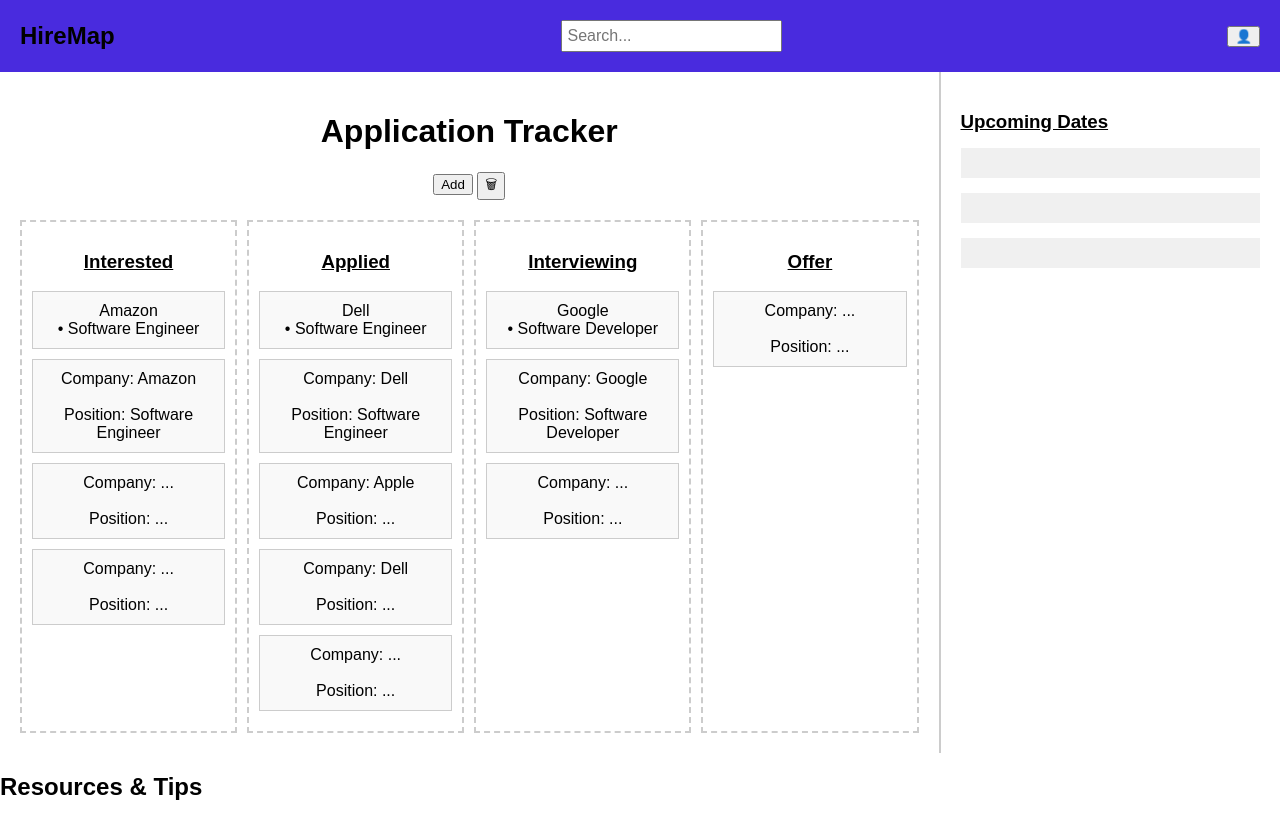
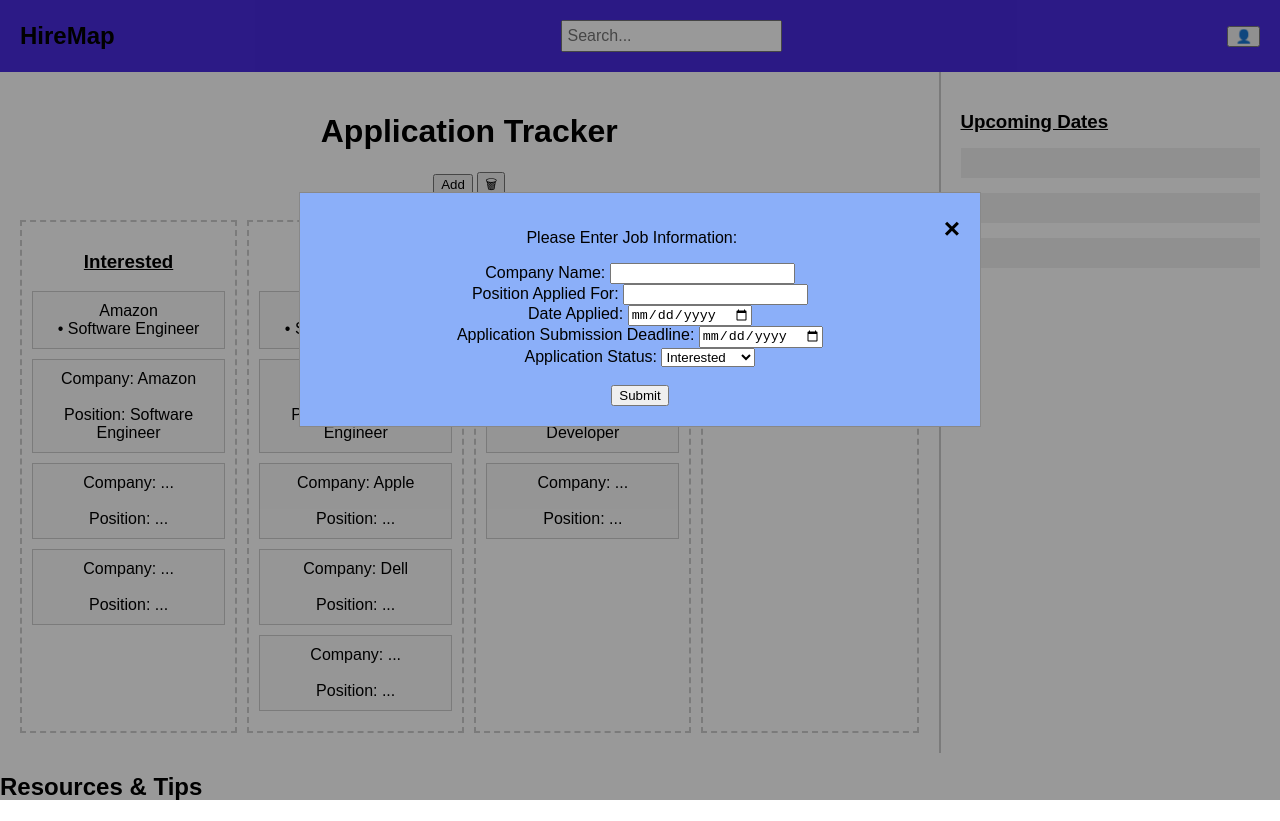
Before and after one commit to shubhami7/HireMap, a plain HTML site: page frontend/pages/homepage.html in a window 1280 px wide. Both pictures are taken after a click on the button "Add". Drawn offline with Linux system fonts and the light colour scheme.

Commit message:
add job box

```diff
--- a/frontend/components/script.js
+++ b/frontend/components/script.js
@@ -53,3 +53,31 @@
     column.classList.remove("drag-over"); // Remove the highlight
   }
 }
+
+// modal function
+
+// Get the modal
+var modal = document.getElementById("add-popup");
+
+// Get the button that opens the modal
+var btn = document.getElementById("add-button");
+
+// Get the <span> element that closes the modal
+var span = document.getElementsByClassName("close")[0];
+
+// When the user clicks on the button, open the modal
+btn.onclick = function() {
+  modal.style.display = "block";
+}
+
+// When the user clicks on <span> (x), close the modal
+span.onclick = function() {
+  modal.style.display = "none";
+}
+
+// When the user clicks anywhere outside of the modal, close it
+window.onclick = function(event) {
+  if (event.target == modal) {
+    modal.style.display = "none";
+  }
+}
--- a/frontend/pages/homepage.html
+++ b/frontend/pages/homepage.html
@@ -33,7 +33,39 @@
         <button id="add-button">Add</button>
 
         <!-- add in modal code from modal.txt -->
+        <div id="add-popup" class="new-job">
+          <div class="new-job-content">
+            <span class="close">&times</span>
+            <p>Please Enter Job Information:</p>
 
+            <label for="companyName">Company Name:</label>
+            <input type="text" id="companyName" name="companyName" required>
+
+            <!-- Position Applied For -->
+            <label for="position"><br>Position Applied For:</label>
+            <input type="text" id="position" name="position" required>
+
+            <!-- Date Applied -->
+            <label for="dateApplied"><br>Date Applied:</label>
+            <input type="date" id="dateApplied" name="dateApplied" required>
+
+            <!-- Application Submission Deadline -->
+            <label for="deadline"><br>Application Submission Deadline:</label>
+            <input type="date" id="deadline" name="deadline" required>
+
+            <!--Status -->
+            <label for="status"><br>Application Status:</label>
+            <select id="status">
+              <option value="interested">Interested</option>
+              <option value="applying">Applying</option>
+              <option value="interviewing">Interviewing</option>
+              <option value="offer">Offer</option>
+              </select><br><br>
+            <!-- Submit Button -->
+            <button id="submit">Submit</button>
+
+          </div>
+        </div>
 
         <button>🗑</button>
       </div>
--- a/frontend/styles/main.css
+++ b/frontend/styles/main.css
@@ -116,3 +116,42 @@
   height: 30px;
   background-color: #f0f0f0;
 }
+
+/* add in a new job */
+.new-job {
+  display: none; /* Hidden by default */
+  position: fixed; /* Stay in place */
+  z-index: 1; /* Sit on top */
+  left: 0;
+  top: 0;
+  width: 100%; /* Full width */
+  height: 100%; /* Full height */
+  overflow: auto; /* Enable scroll if needed */
+  background-color: rgb(0,0,0); /* Fallback color */
+  background-color: rgba(0,0,0,0.4); /* Black w/ opacity */
+}
+
+/* Modal Content/Box */
+.new-job-content {
+  background-color: hsl(220, 90%, 76%);
+  margin: 15% auto; /* 15% from the top and centered */
+  padding: 20px;
+  border: 1px solid #888;
+  width: 50%; /* Could be more or less, depending on screen size */
+}
+
+/* The Close Button */
+.close {
+  color: #000000;
+  float: right;
+  font-size: 28px;
+  font-weight: bold;
+}
+
+
+.close:hover,
+.close:focus {
+  color: black;
+  text-decoration: none;
+  cursor: pointer;
+}
```
